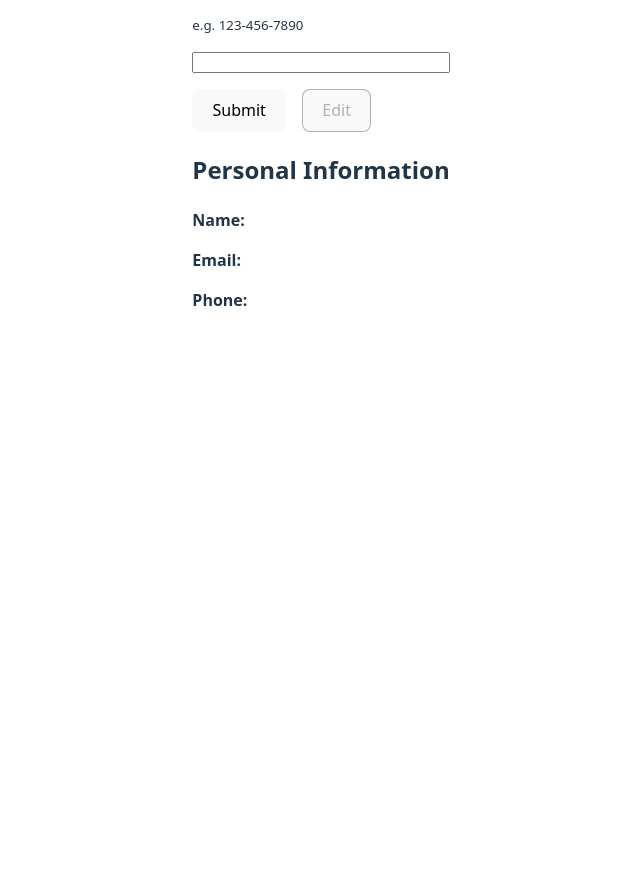
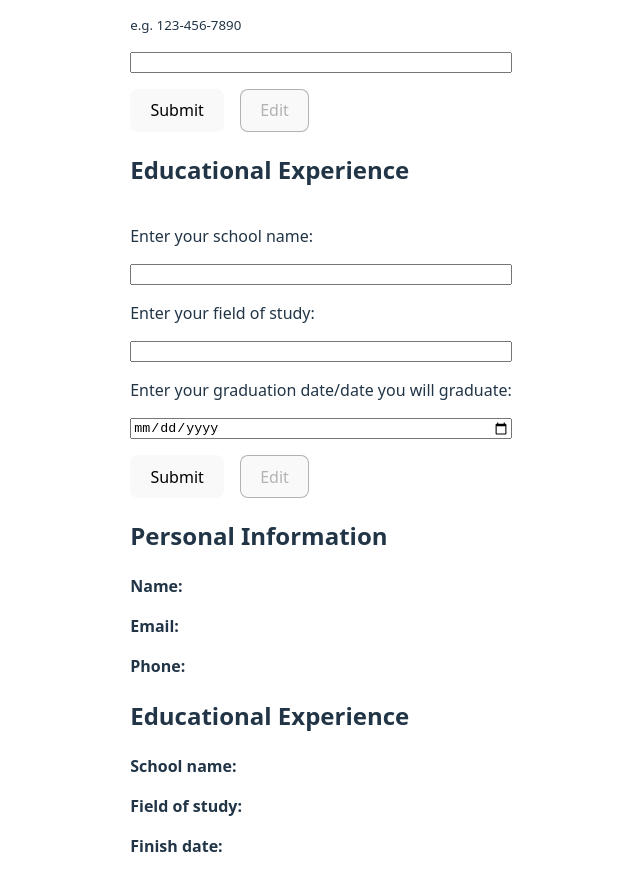
Before and after one commit to gregoriusavip/cv-page, a React (Vite) app: page / in a window 1280 px wide. Shown: the part 302-1192 px from the top of the page, without its empty margins (319-959 px from the left). Before the commit the page ends 800 px from the top, so only its background shows below. Built offline with nearby package versions, Linux system fonts and the light colour scheme.

Commit message:
Add and integrate EducationForm component

```diff
--- a/src/App.jsx
+++ b/src/App.jsx
@@ -2,6 +2,7 @@ import { useState } from 'react'
 import './App.css'
 import PersonalForm from './components/PersonalForm';
 import Display from './components/Display'
+import EducationForm from './components/EducationForm';
 
 function App() {
   const [data, setData] = useState({
@@ -10,14 +11,19 @@ function App() {
       email: '',
       phone: ''
     },
-    education: [],
+    education: {
+      school: '',
+      fieldOfStudy: '',
+      finishDate: ''
+    },
     experience: []
   });
 
   return (
     <div>
       <PersonalForm data={data} setData={setData}></PersonalForm>
-      <Display personalInfo={data.personalInfo} />
+      <EducationForm data={data} setData={setData}></EducationForm>
+      <Display personalInfo={data.personalInfo} education={data.education} />
     </div>
   )
 }
--- a/src/components/Display.jsx
+++ b/src/components/Display.jsx
@@ -10,6 +10,13 @@ function Display({ personalInfo, education, experience }) {
                 <p><strong>Email:</strong> {personalInfo.email}</p>
                 <p><strong>Phone:</strong> {personalInfo.phone}</p>
             </section>
+
+            <section className="education-info">
+                <h2>Educational Experience</h2>
+                <p><strong>School name:</strong> {education.school}</p>
+                <p><strong>Field of study:</strong> {education.fieldOfStudy}</p>
+                <p><strong>Finish date:</strong> {education.finishDate}</p>
+            </section>
         </div>
     );
 }
--- /dev/null
+++ b/src/components/EducationForm.jsx
@@ -0,0 +1,30 @@
+import Form from "./Form";
+
+function EducationForm({ data, setData }) {
+    function changeData(formData) {
+        const newData = {
+            ...data,
+            education: {
+                school: formData.get("school"),
+                fieldOfStudy: formData.get("study"),
+                finishDate: formData.get("graduation")
+            },
+        }
+        setData(newData);
+    }
+
+    return (
+        <Form id="education" title="Educational Experience" changeData={changeData}>
+            <label for="school">Enter your school name: </label>
+            <input type="text" name="school" id="school" required />
+
+            <label for="study">Enter your field of study: </label>
+            <input type="text" name="study" id="study" required />
+
+            <label for="graduation">Enter your graduation date/date you will graduate: </label>
+            <input type="date" name="graduation" id="graduation" required />
+        </Form>
+    )
+}
+
+export default EducationForm;
```
